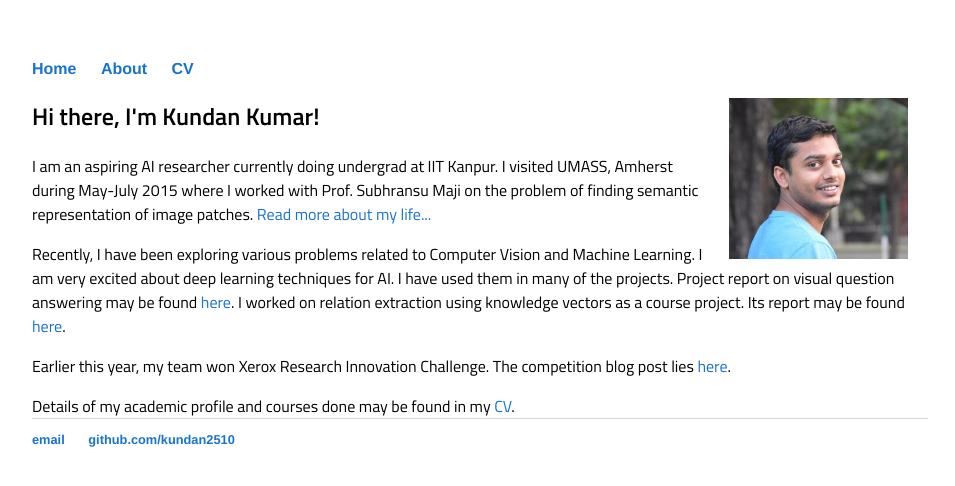
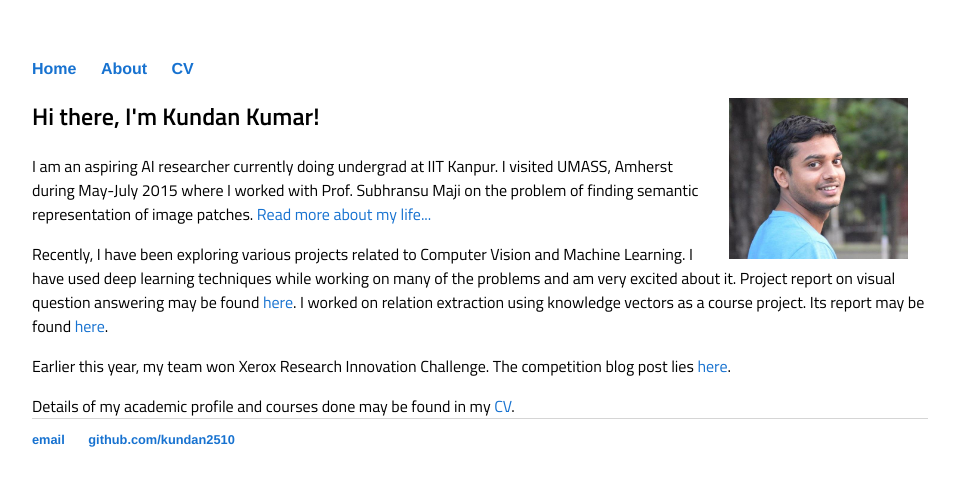
Before and after one commit to kundan2510/kundan2510.github.io, a Jekyll site: the page built from index.html, in a window 1280 px wide. Shown: the top 486 px of the page, without its empty margins (160-1115 px from the left). Built offline with Jekyll 4.4.1, drawn with Linux system fonts in a browser that asks for light colours.

Commit message:
Update index.html

```diff
--- a/index.html
+++ b/index.html
@@ -8,8 +8,8 @@ title: Kundan Kumar
 	<p>I am an aspiring AI researcher currently doing undergrad at IIT Kanpur. I visited UMASS, Amherst during May-July
 	2015 where I worked with Prof. Subhransu Maji on the problem of finding semantic representation of image patches.
 	<a href="/about.html">Read more about my life...</a></p>
-	<p>Recently, I have been exploring various problems related to Computer Vision and Machine Learning.
-	I am very excited about deep learning techniques for AI. I have used them in many of the projects.
+	<p>Recently, I have been exploring various projects related to Computer Vision and Machine Learning.
+	I have used deep learning techniques while working on many of the problems and am very excited about it.
 	Project report on visual question answering may be found <a href="http://home.iitk.ac.in/~kundan/cs498a/report.pdf">here</a>. I worked on relation extraction
 	using knowledge vectors as a course project. Its report may be found <a href="http://home.iitk.ac.in/~kundan/report_365.pdf">here</a>.</p>
 
```
